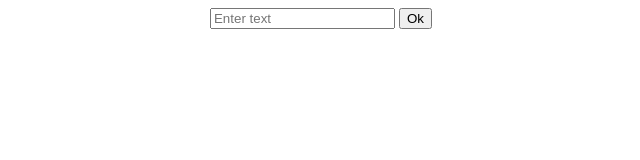
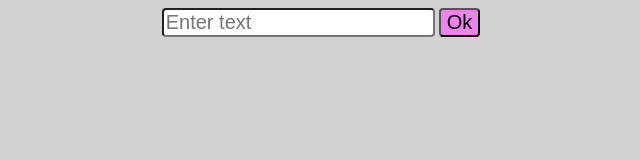
Before and after one commit to HelenaUa/dev-3, a website: page index.html in a window 1280 px wide. Shown: the whole page, without its empty margins (319-959 px from the left). Drawn offline with Linux system fonts and the light colour scheme.

Commit message:
added style

```diff
--- a/index.html
+++ b/index.html
@@ -4,38 +4,9 @@
     <meta charset="UTF-8">
     <meta name="viewport" content="width=device-width, initial-scale=1.0">
     <title>Manipulate Letters</title>
-    <style>
-        .letter {
-            display: inline-block;
-            padding: 5px;
-            cursor: pointer;
-        }
-        .selected {
-            background-color: yellow;
-        }
-        #container {
-            display: flex;
-            flex-direction: column;
-            justify-content: center;
-            align-items: center;
-        }
-        #text-display {
-            margin-top: 20px;
-            /* border: 1px solid black;
-            padding: 10px;
-            min-height: 50px;
-            width: 300px;
-            position: relative; */
-        }
-        .highlight-rect {
-            position: absolute;
-            border: 1px dashed black;
-            background-color: rgba(0, 0, 255, 0.2);
-            pointer-events: none;
-        }
-    </style>
+    <link rel="stylesheet" href="style.css">
 </head>
-<body>
+<body >
     <div id="container">
         <div id="form">
             <input type="text" id="inputText" placeholder="Enter text" />
--- /dev/null
+++ b/style.css
@@ -0,0 +1,54 @@
+* {
+    box-sizing: border-box;
+}
+
+ body {
+     background-color: lightgrey;
+ }
+
+ .letter {
+     display: inline-block;
+     padding: 5px;
+     cursor: pointer;
+     font-size: 30px;
+ }
+
+ .selected {
+     background-color: yellow;
+ }
+
+ #container {
+     display: flex;
+     flex-direction: column;
+     justify-content: center;
+     align-items: center;
+     min-width: 100%;
+ }
+
+ #text-display {
+     margin-top: 20px;
+ }
+
+ .highlight-rect {
+     position: absolute;
+     border: 1px dashed black;
+     background-color: rgba(0, 0, 255, 0.2);
+     pointer-events: none;
+ }
+
+ input {
+     font-size: 20px;
+     border-radius: 4px;
+ }
+
+ button {
+     background-color: violet;
+     cursor: pointer;
+     border-radius: 4px;
+     font-size: 20px;
+     transition: background-color 0.3s ease;
+ }
+
+ button:hover {
+     background-color: blueviolet;
+ }
```
